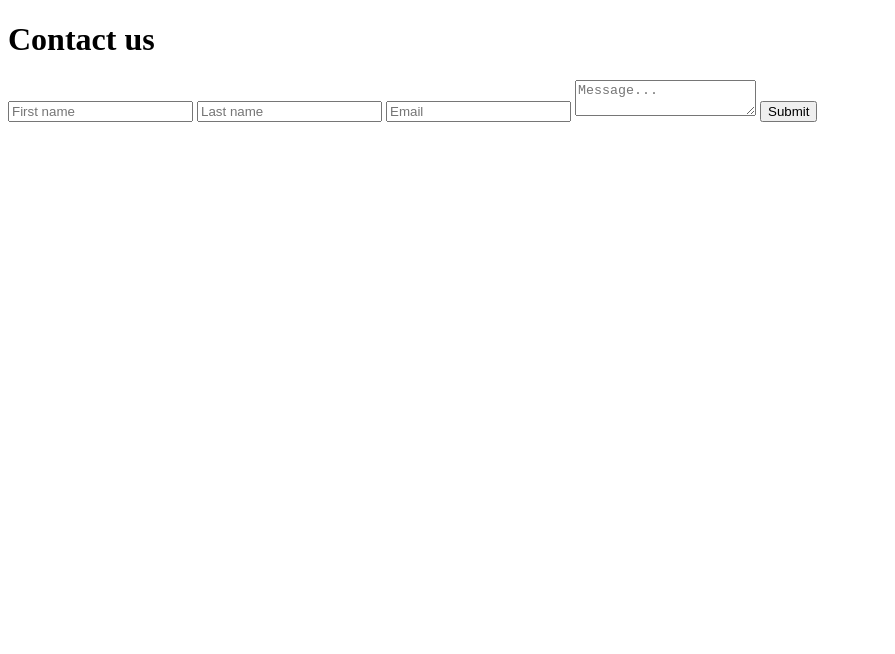
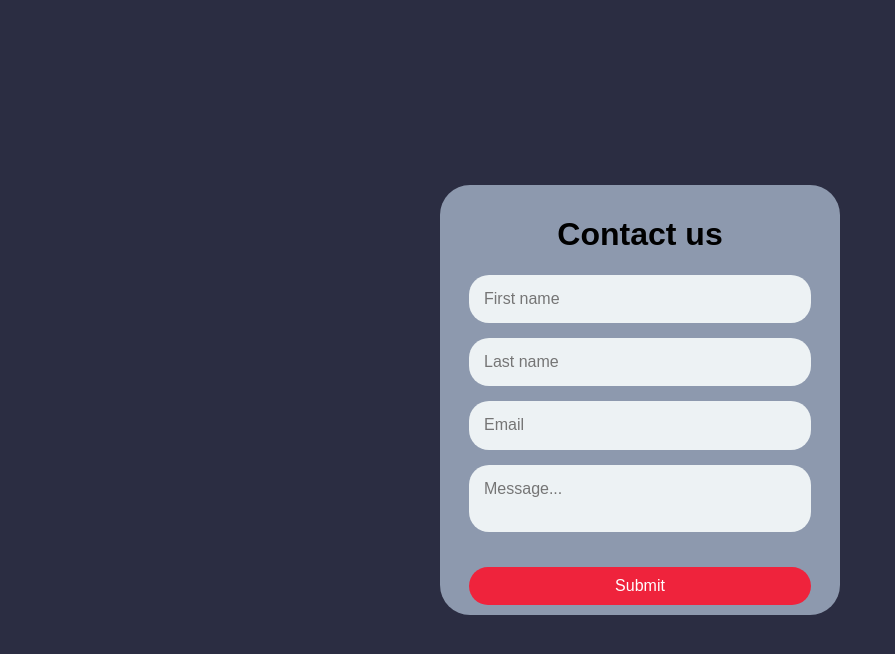
Before and after one commit to Ekedani/webdev-lab-2, a website: page client/index.html in a window 1280 px wide. Shown: the whole page, without its empty margins (0-895 px from the left). Drawn offline with Linux system fonts and the light colour scheme; the site is published under a folder, as on GitHub Pages, so addresses that start at the root find nothing.

Commit message:
Fixed stylesheets hrefs

```diff
--- a/client/index.html
+++ b/client/index.html
@@ -8,9 +8,9 @@
         />
         <meta http-equiv="X-UA-Compatible" content="ie=edge" />
         <title>Contact form</title>
-        <link href="/client/css/normalize.css" rel="stylesheet" />
-        <link href="/client/css/styles.css" rel="stylesheet" />
-        <link href="/client/css/spinner.css" rel="stylesheet" />
+        <link href="../client/css/normalize.css" rel="stylesheet" />
+        <link href="../client/css/styles.css" rel="stylesheet" />
+        <link href="../client/css/spinner.css" rel="stylesheet" />
     </head>
     <body>
         <form class="contact-form">
```
